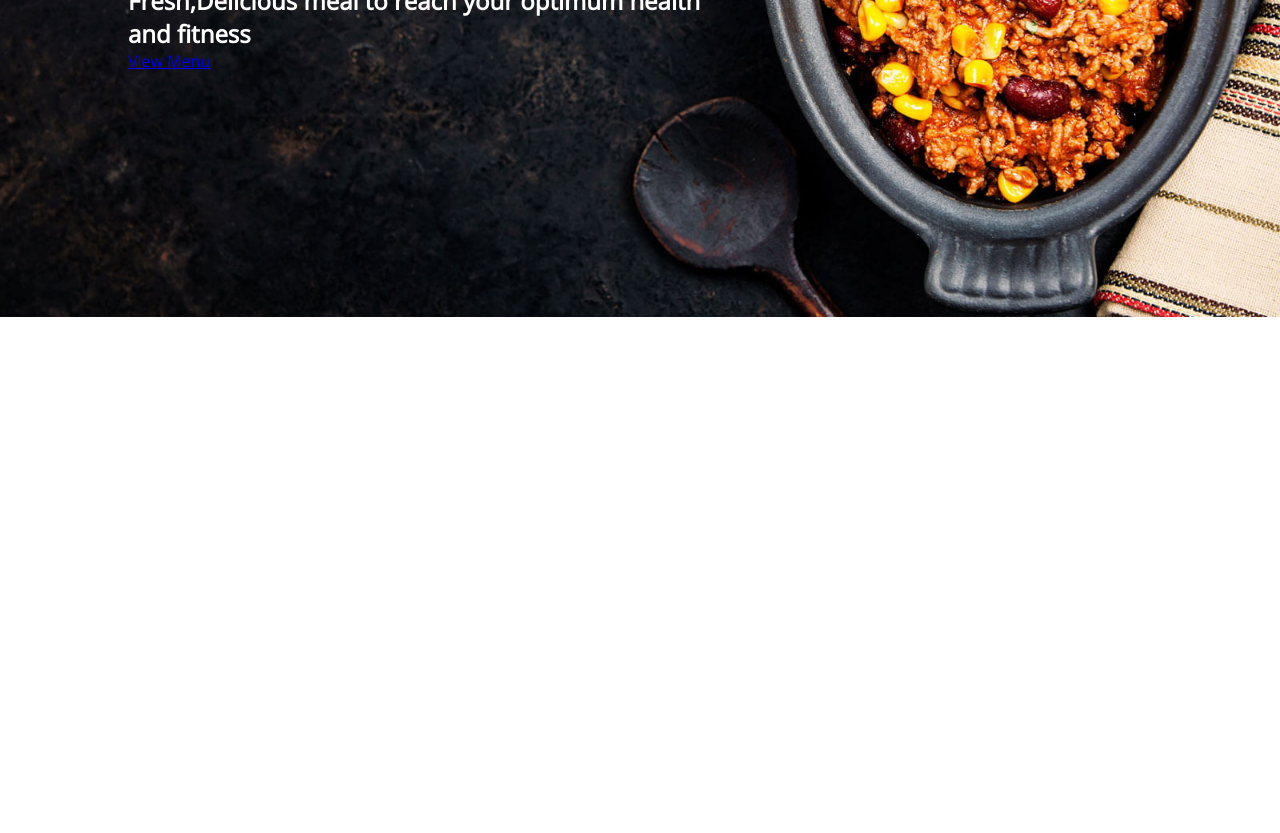
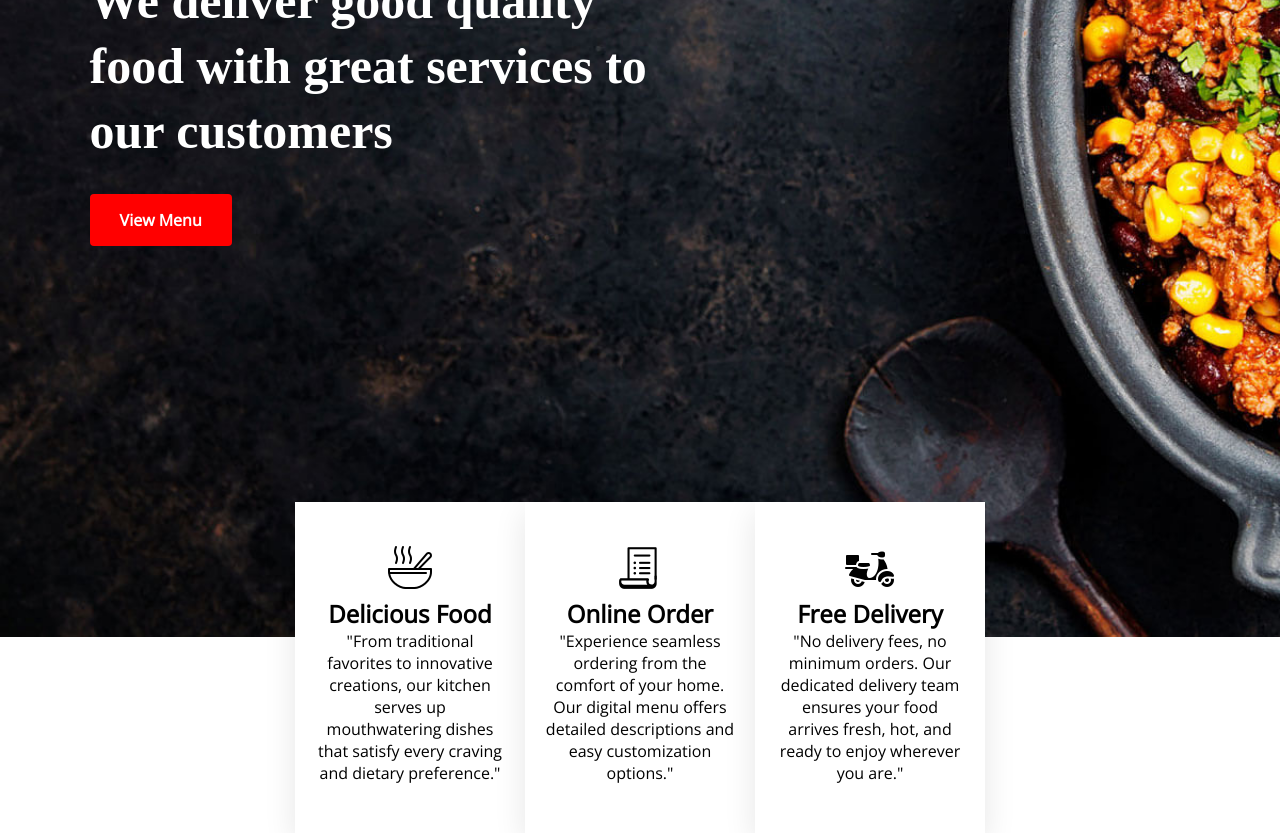
Before and after one commit to Hamadullah12/project-03-food-website, a plain HTML site: page index.html in a window 1280 px wide. Shown: the part 483-1316 px from the top of the page. Before the commit the page ends 800 px from the top, so only its background shows below. Drawn offline with nearby package versions, Linux system fonts and the light colour scheme.

Commit message:
some changes iin hero section and now working on featues section

```diff
--- a/index.html
+++ b/index.html
@@ -52,9 +52,56 @@
       <div class="hero-content">
         <p class="hero-tagline">Welcome to restaurant</p>
         <h1 class="hero-heading">
-          Fresh,Delicious meal to reach your optimum health and fitness
+          We deliver good quality <br />
+          food with great services to <br />
+          our customers
         </h1>
         <a href="#" class="cta-button">View Menu</a>
+      </div>
+    </section>
+    <!-- Features section -->
+    <section class="features">
+      <!-- main container -->
+      <div class="features-container">
+        <!-- inner wrapeer -->
+        <div class="features-wrapper">
+          <!-- feature box 1 -->
+          <div class="feature-box">
+            <div class="icon-box">
+              <img src="./assets/icons8-soup-plate-50.png" alt="" />
+            </div>
+            <h1 class="feature-title">Delicious Food</h1>
+            <p class="feature-description">
+              "From traditional favorites to innovative creations, our kitchen
+              serves up mouthwatering dishes that satisfy every craving and
+              dietary preference."
+            </p>
+          </div>
+          <!-- feature box 2 -->
+          <div class="feature-box">
+            <div class="icon-box">
+              <img src="./assets/icons8-order-50.png" alt="" />
+            </div>
+            <h1 class="feature-title">Online Order</h1>
+            <p class="feature-description">
+              "Experience seamless ordering from the comfort of your home. Our
+              digital menu offers detailed descriptions and easy customization
+              options."
+            </p>
+          </div>
+          <!-- feature box 3 -->
+          <div class="feature-box">
+            <div class="icon-box">
+              <img src="./assets/icons8-delivery-50.png" alt="" />
+            </div>
+            <h1 class="feature-title">Free Delivery</h1>
+            <p class="feature-description">
+              "No delivery fees, no minimum orders. Our dedicated delivery team
+              ensures your food arrives fresh, hot, and ready to enjoy wherever
+              you are."
+            </p>
+          </div>
+        </div>
       </div>
     </section>
     <script src="./app.js"></script>
--- a/style.css
+++ b/style.css
@@ -106,11 +106,12 @@ nav.navbar {
 /* hero section */
 .hero-section {
     position: relative;
-    height: 100vh;
+    height: 140vh;
     overflow: hidden;
     display: flex;
     align-items: center;
-    padding: 0 10%;
+    justify-content: flex-start;
+    padding: 0 7%;
     color: white;
 }
 
@@ -120,41 +121,125 @@ nav.navbar {
     height: 100%;
     top: 0;
     left: 0;
-    background: url("./assets/slide-3.jpg") no-repeat center center / cover;
+    background: url("./assets/slide-3.jpg") no-repeat;
+    background-size: cover;
     z-index: -1;
 }
 
 .hero-content {
     position: relative;
-    width: 600px;
+    width: 650px;
     z-index: 1;
 }
 
 .hero-content .hero-tagline {
     font-family: 'Cookie', cursive;
-    font-size: 100px;
+    font-size: 36px;
+    color: #E7272D;
+    font-weight: 600;
+    margin-bottom: 10px;
+}
+
+.hero-heading {
+    font-family: "Cardo ";
+    font-size: 50px;
+    font-weight: 600;
+    line-height: 1.3;
+    padding-top: 10px;
+}
+
+.cta-button {
+    font-family: "Open Sans", sans-serif;
+    color: #fff;
+    text-decoration: none;
+    font: size 15px;
+    font-weight: 600;
+    background-color: red;
+    padding: 15px 30px;
+    display: inline-block;
+    margin-top: 30px;
+    border-radius: 4px;
+    transition: background-color 0.3s ease-in-out;
+}
+
+.cta-button:hover {
+    background-color: #333;
+}
+
+/* features section */
+
+.features {
+    margin-top: -150px;
+    position: relative;
+    z-index: 100;
+}
+
+.features-container {
+    width: 720px;
+    height: 331px;
+    margin: auto;
+}
+
+.features-wrapper {
+    display: grid;
+    grid-template-columns: repeat(3, 230px);
+    width: 690px;
+    height: 331px;
+    margin: 15px auto;
+}
+
+.feature-box {
+    background: white;
+    color: black;
+    padding: 40px 20px;
+    text-align: center;
+    box-shadow: 0 10px 30px rgba(0, 0, 0, 0.1);
 }
 
 
 
 
-
-
-
 /* Responsive: Show hamburger and sidebar only on mobile */
-@media (max-width: 768px) {
+@media (max-width: 498px) {
     .logo {
-        width: 100px;
-        height: 50px;
+        width: 120px;
+        height: 60px;
         padding-left: 0px;
         padding-top: 0px;
+    }
+
+    .hamburger {
+        padding-left: 220px;
+        display: block;
     }
 
     .nav-links {
         display: none;
     }
 
-    .hamburger {
-        display: block;
+    /* hero section  */
+    .hero-section {
+        width: 498px;
+        padding-left: 4px;
+    }
+
+    .hero-content {
+        padding-top: 10px;
+        width: 405px;
+    }
+
+    .hero-tagline {
+        font-size: 36px;
+    }
+
+    .hero-heading {
+        font-size: 36px;
+        line-height: 1.3;
+    }
+
+    .cta-button {
+        margin-top: 40px;
+        font-size: 15px;
+
     }
 }
```
Also changed, not shown: assets/CafeDine.jpg (added), assets/icons8-delivery-50.png (added), assets/icons8-order-50.png (added), assets/icons8-soup-plate-50.png (added), assets/img-1.jpg (added), assets/img-2.jpg (added), assets/img-3.jpg (added), assets/slide-1.jpg (deleted).
